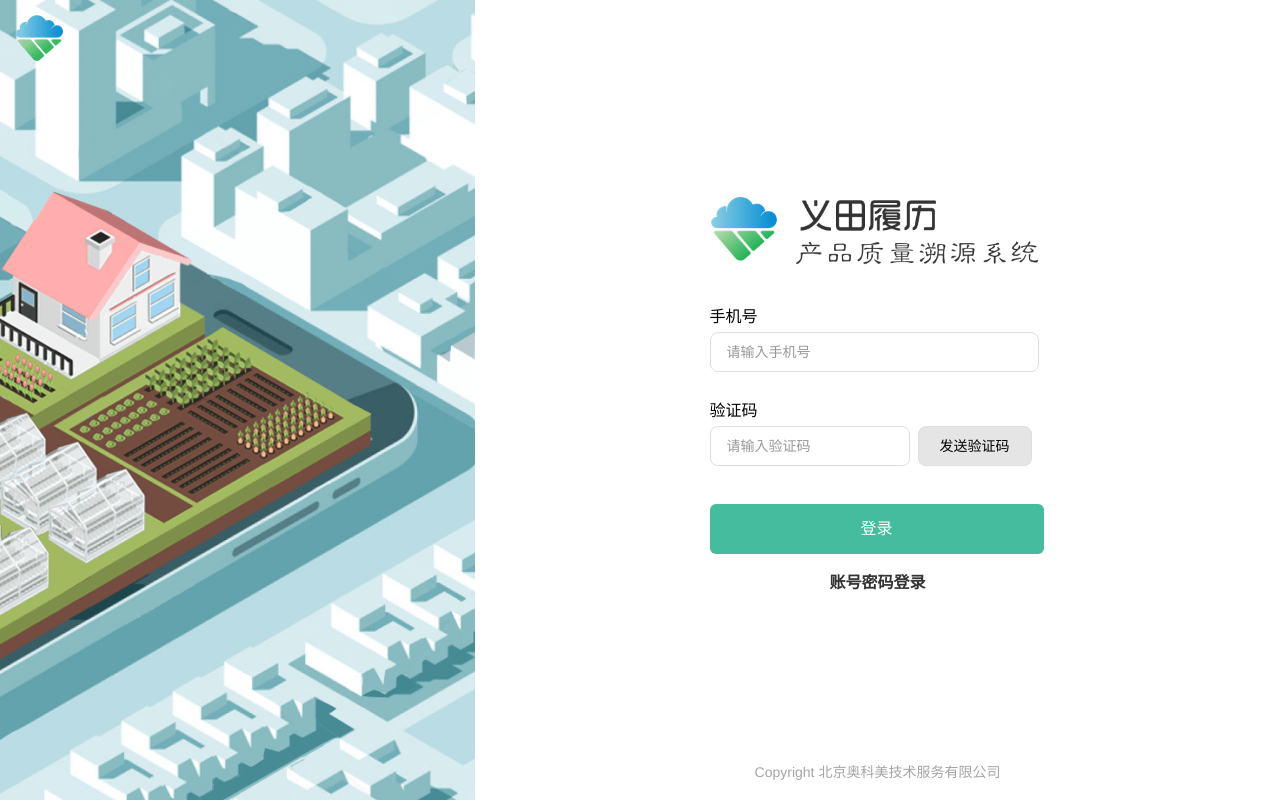
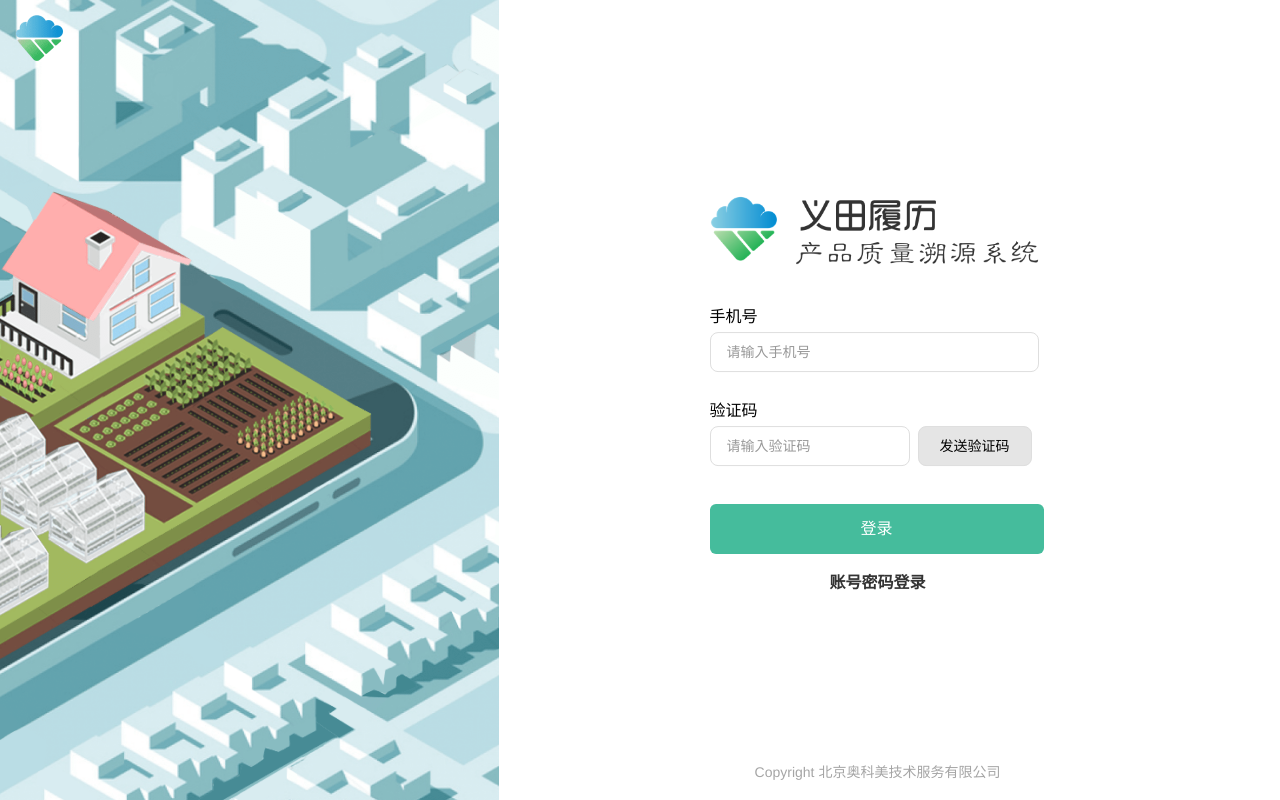
Before and after one commit to Jinsk666/resume-admin, a Vue app: page /#/login in a window 1280 px wide. Built offline with nearby package versions, Linux system fonts and the light colour scheme; what awe-dnd, vue-baidu-map would draw is missing.

Commit message:
min-width

```diff
--- a/src/styles/login.scss
+++ b/src/styles/login.scss
@@ -12,7 +12,8 @@ img{
   	display: block;
 }
 .login-side{
-	@include wh(475px, 100%);
+	min-width: 475px;
+	height: 100%;
 	overflow-y: hidden;
 	float: left;
 	position: absolute;
```
